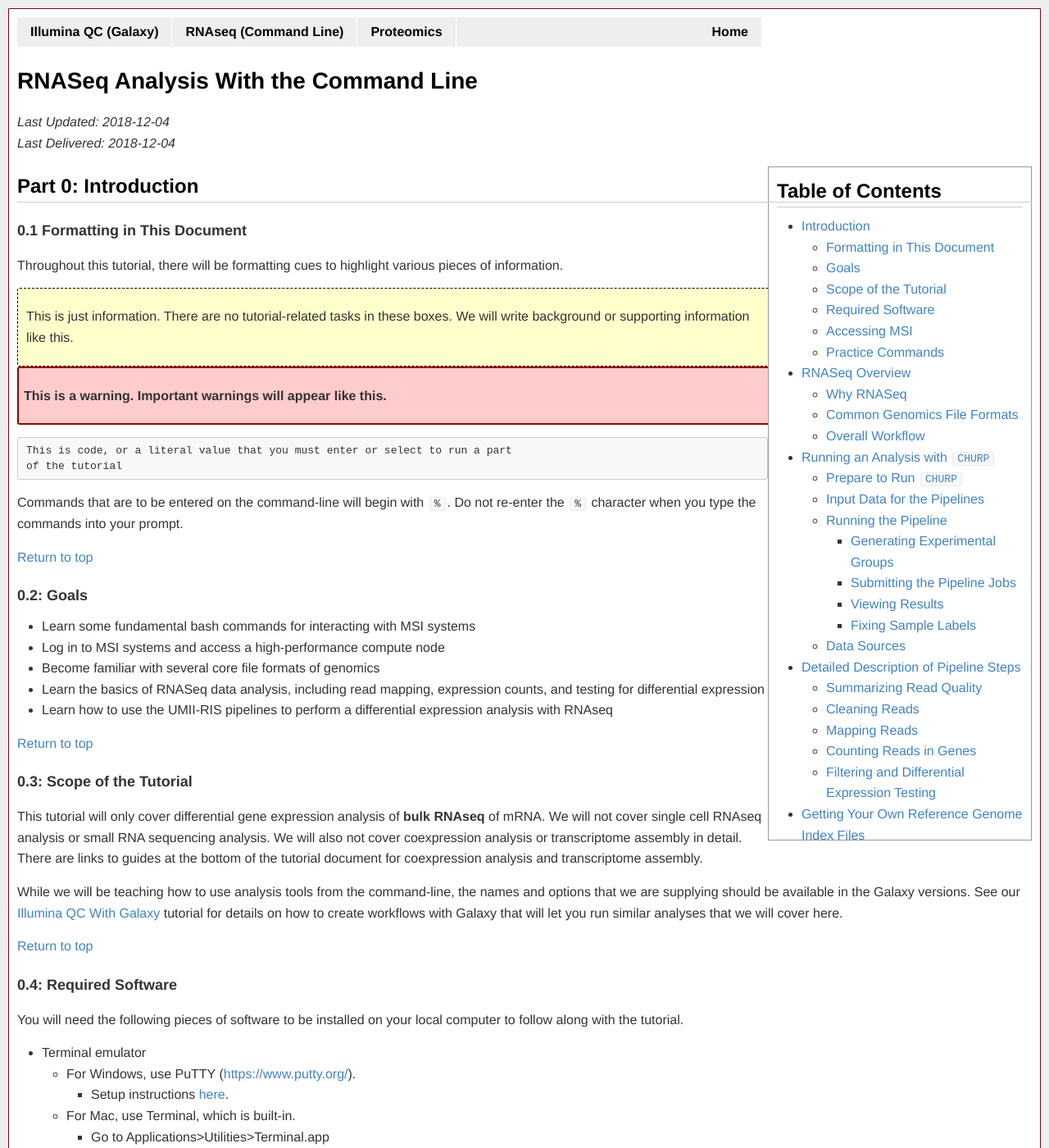
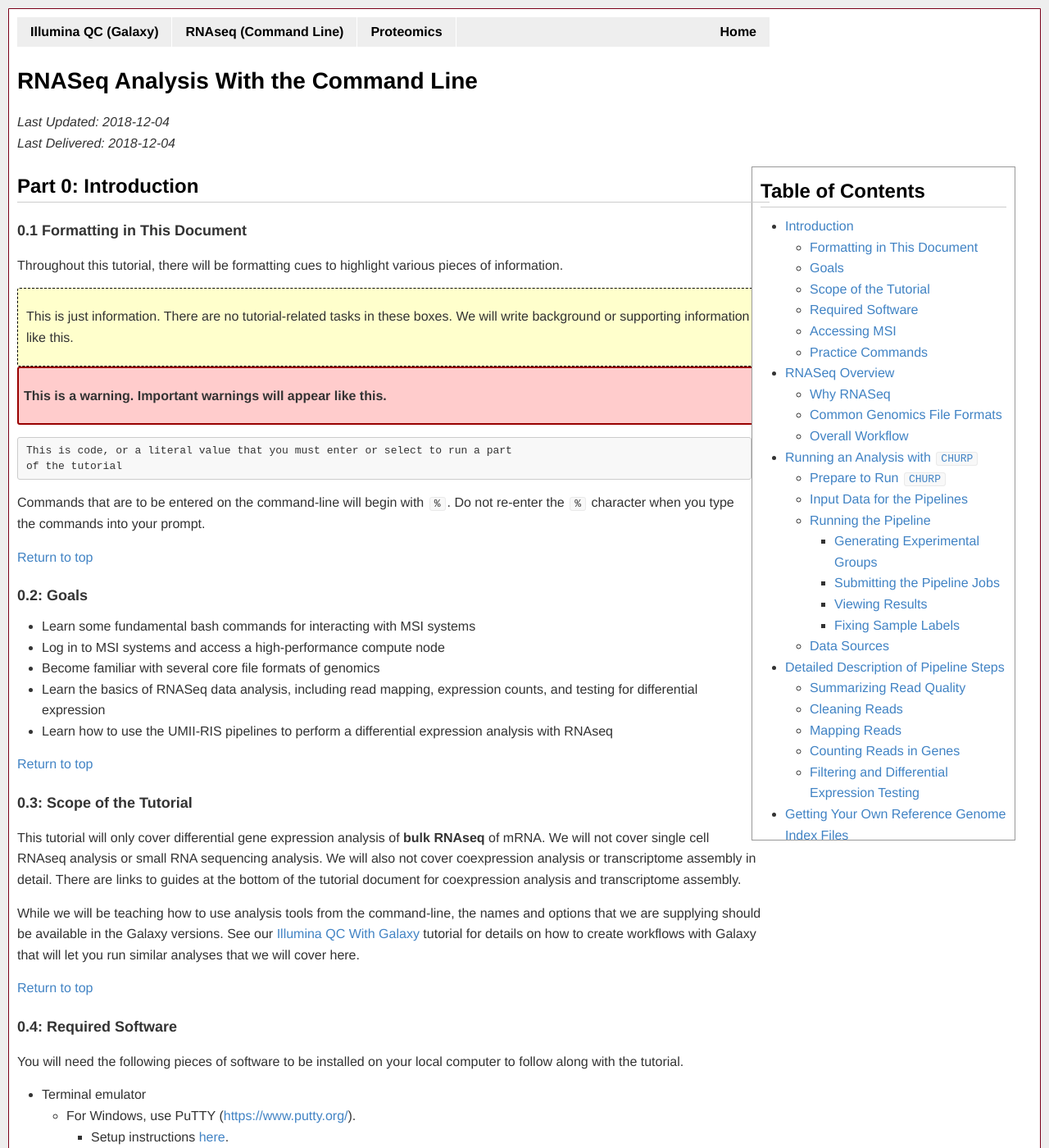
Before and after one commit to msi-ris/Tutorials, a Jekyll site: the page built from rnaseq_cmd.md, in a window 1280 px wide and 1400 px high. Shown: the whole window at 82% size. Built offline with Jekyll 4.4.1, drawn with Linux system fonts in a browser that asks for light colours.

Commit message:
Update layout

```diff
--- a/css/main.css
+++ b/css/main.css
@@ -18,12 +18,9 @@ body {
     margin-bottom:10px;
     min-width:620px;
     padding:10px;
+    padding-right:330px;
     border:1px solid #7a0019;
     background-color:#fff;
-}
-
-#tutcontent {
-    padding-right:330px;
 }
 
 #navcontainer {
@@ -42,6 +39,7 @@ body {
     padding:10px;
     width:300px;
     height:800px;
+    margin-right:-300px;
     overflow:scroll;
     border:1px solid #999;
     background-color:#fff;
```
